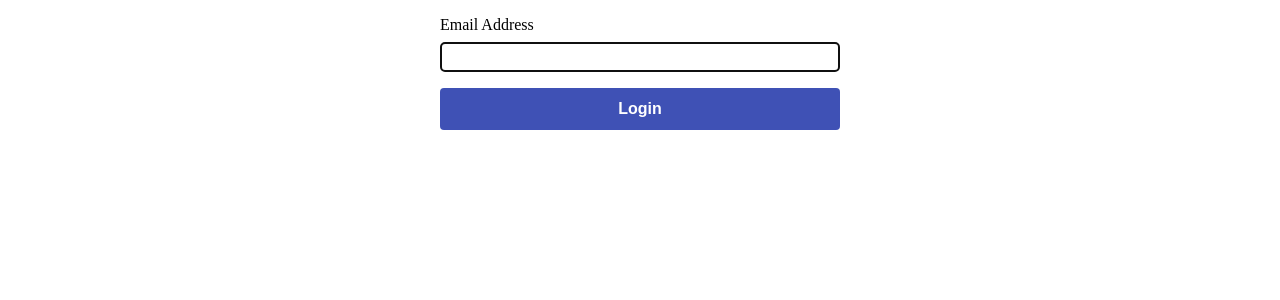
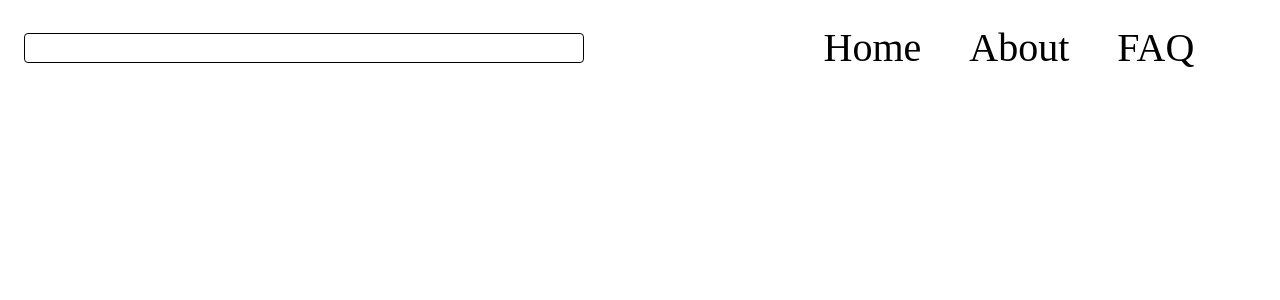
Before and after one commit to iianuragii/Technoverse2k24, a React (Vite) app in the folder Frontend/: page / in a window 1280 px wide. Shown: the top 300 px of the page. Built offline with nearby package versions, Linux system fonts and the light colour scheme.

Commit message:
Added components, Navbar, routing

```diff
--- a/Frontend/package.json
+++ b/Frontend/package.json
@@ -10,9 +10,13 @@
     "preview": "vite preview"
   },
   "dependencies": {
+    "@emotion/react": "^11.13.0",
+    "@emotion/styled": "^11.13.0",
+    "@mui/material": "^5.16.4",
     "axios": "^1.7.2",
     "react": "^18.3.1",
-    "react-dom": "^18.3.1"
+    "react-dom": "^18.3.1",
+    "react-router-dom": "^6.25.1"
   },
   "devDependencies": {
     "@types/react": "^18.3.3",
--- a/Frontend/src/App.jsx
+++ b/Frontend/src/App.jsx
@@ -1,10 +1,19 @@
 import React from 'react'
 import Auth from './Components/Auth'
+import Dashboard from './Components/Dashboard'
+import About from './Components/About'
+import Faq from './Components/Faq'
+import { Routes, Route } from 'react-router-dom'
+
 
 const App = () => {
   return (
     <>
-      <Auth/>
+    <Routes>
+      <Route path='/' element={<Dashboard/>}/>
+      <Route path='/about' element={<About/>}/>
+      <Route path='/faq' element={<Faq/>}/>
+    </Routes>
     </>
   )
 }
--- /dev/null
+++ b/Frontend/src/Components/About.jsx
@@ -0,0 +1,11 @@
+import React from 'react'
+import Navbar from './Navbar'
+const About = () => {
+  return (
+    <div>
+      <Navbar/>
+    </div>
+  )
+}
+
+export default About
--- /dev/null
+++ b/Frontend/src/Components/Dashboard.jsx
@@ -0,0 +1,12 @@
+import React from 'react'
+import Navbar from './Navbar'
+
+const Dashboard = () => {
+  return (
+    <div>
+      <Navbar/>
+    </div>
+  )
+}
+
+export default Dashboard
--- /dev/null
+++ b/Frontend/src/Components/Faq.jsx
@@ -0,0 +1,12 @@
+import React from 'react'
+import Navbar from './Navbar'
+
+const Faq = () => {
+  return (
+    <div>
+      <Navbar/>
+    </div>
+  )
+}
+
+export default Faq
--- /dev/null
+++ b/Frontend/src/Components/Navbar.jsx
@@ -0,0 +1,81 @@
+import { Box, TextField, InputAdornment } from '@mui/material';
+// import SearchIcon from '@mui/icons-material/Search';
+import React from 'react';
+import { Link } from 'react-router-dom';
+
+const Navbar = () => {
+  return (
+    <Box sx={{ display: 'flex', alignItems: 'center', p: 2, color: 'black' }}>
+      <Box sx={{ flexGrow: 1 }}>
+      <TextField
+        variant="outlined"
+         InputProps={{
+        //   startAdornment: (
+        //     // <InputAdornment position="start">
+        //     //   <SearchIcon sx={{ color: 'black' }} />
+        //     // </InputAdornment>
+        //   )
+          sx: {
+            '& .MuiOutlinedInput-root': {
+              '& fieldset': {
+                borderColor: 'black',
+              },
+              '&:hover fieldset': {
+                borderColor: 'black',
+              },
+              '&.Mui-focused fieldset': {
+                borderColor: 'black',
+              },
+              color: 'black',
+            },
+            '& .MuiInputBase-input': {
+              color: 'black',
+            },
+            height: '30px', // Adjust the height of the input field
+            width: '70vh',
+            padding: '0 8px'
+          },
+        }}
+        sx={{
+          backgroundColor: 'rgba(255, 255, 255, 0.1)',
+          borderRadius: 1,
+          width: '70vh',
+          '& .MuiOutlinedInput-root': {
+            '& fieldset': {
+              borderColor: 'black',
+            },
+            '&:hover fieldset': {
+              borderColor: 'black',
+            },
+            '&.Mui-focused fieldset': {
+              borderColor: 'black',
+            },
+          },
+        }}
+      />
+      </Box>
+      <Box sx={{ display: 'flex', gap: 6, marginRight: '5%' }}>
+        <Link
+          to='/'
+          style={{textDecoration:'none', color:'black', fontSize:'5vh'}}
+        >
+          Home
+        </Link>
+        <Link
+          to='/about'
+          style={{textDecoration:'none', color:'black', fontSize:'5vh'}}
+        >
+          About
+        </Link>
+        <Link
+          to='/faq'
+          style={{textDecoration:'none', color:'black', fontSize:'5vh'}}
+        >
+          FAQ
+        </Link>
+      </Box>
+    </Box>
+  );
+}
+
+export default Navbar;
--- a/Frontend/src/main.jsx
+++ b/Frontend/src/main.jsx
@@ -1,9 +1,12 @@
 import React from 'react'
 import ReactDOM from 'react-dom/client'
-import App from './App'
+import App from './App.jsx'
+import { BrowserRouter } from 'react-router-dom';
 
 ReactDOM.createRoot(document.getElementById('root')).render(
   <React.StrictMode>
-    <App />
+    <BrowserRouter>
+      <App/>
+    </BrowserRouter>
   </React.StrictMode>,
 )
```
Also changed, not shown: 1 other file (tests, documents, lock files or other folders).
